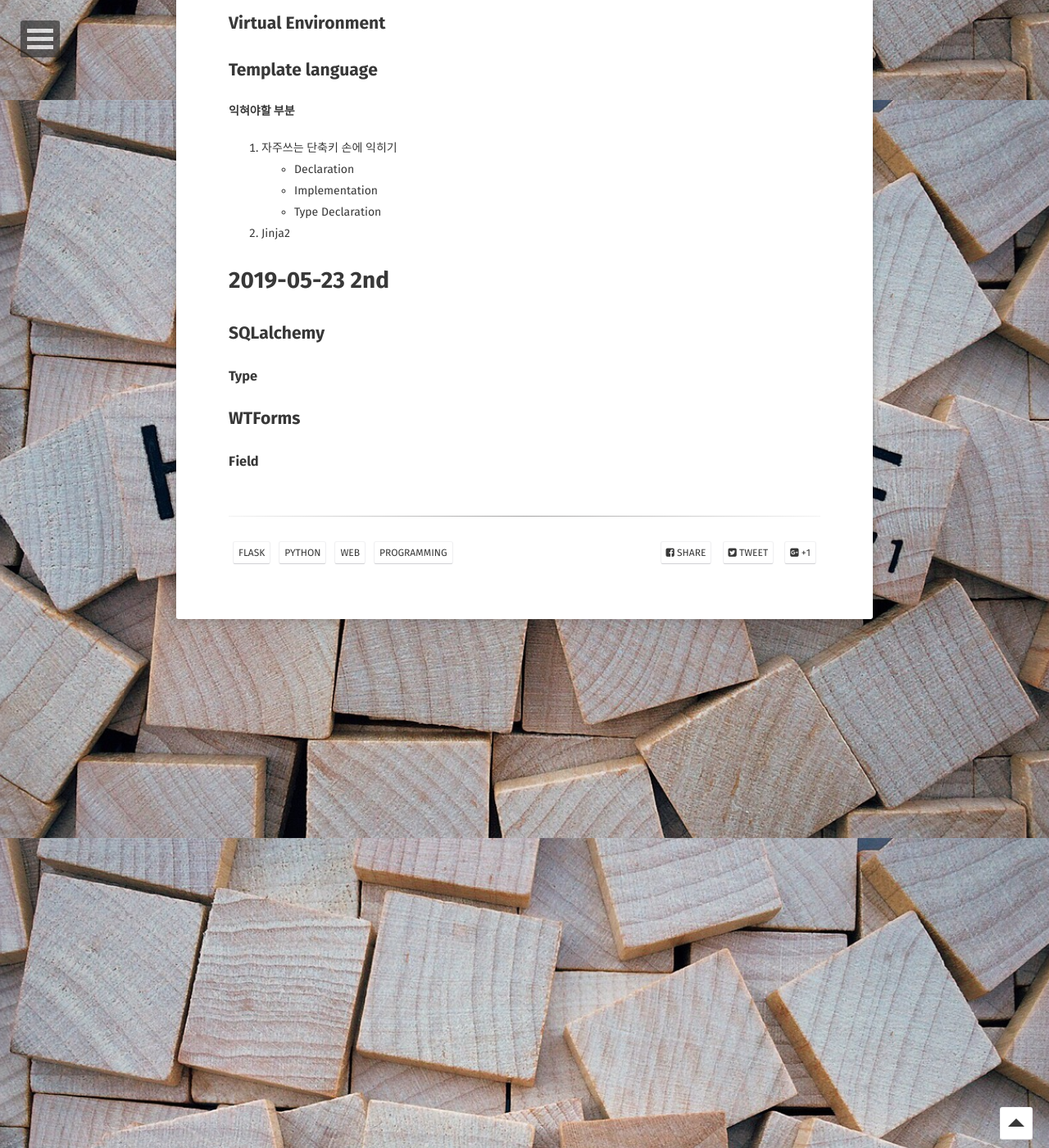
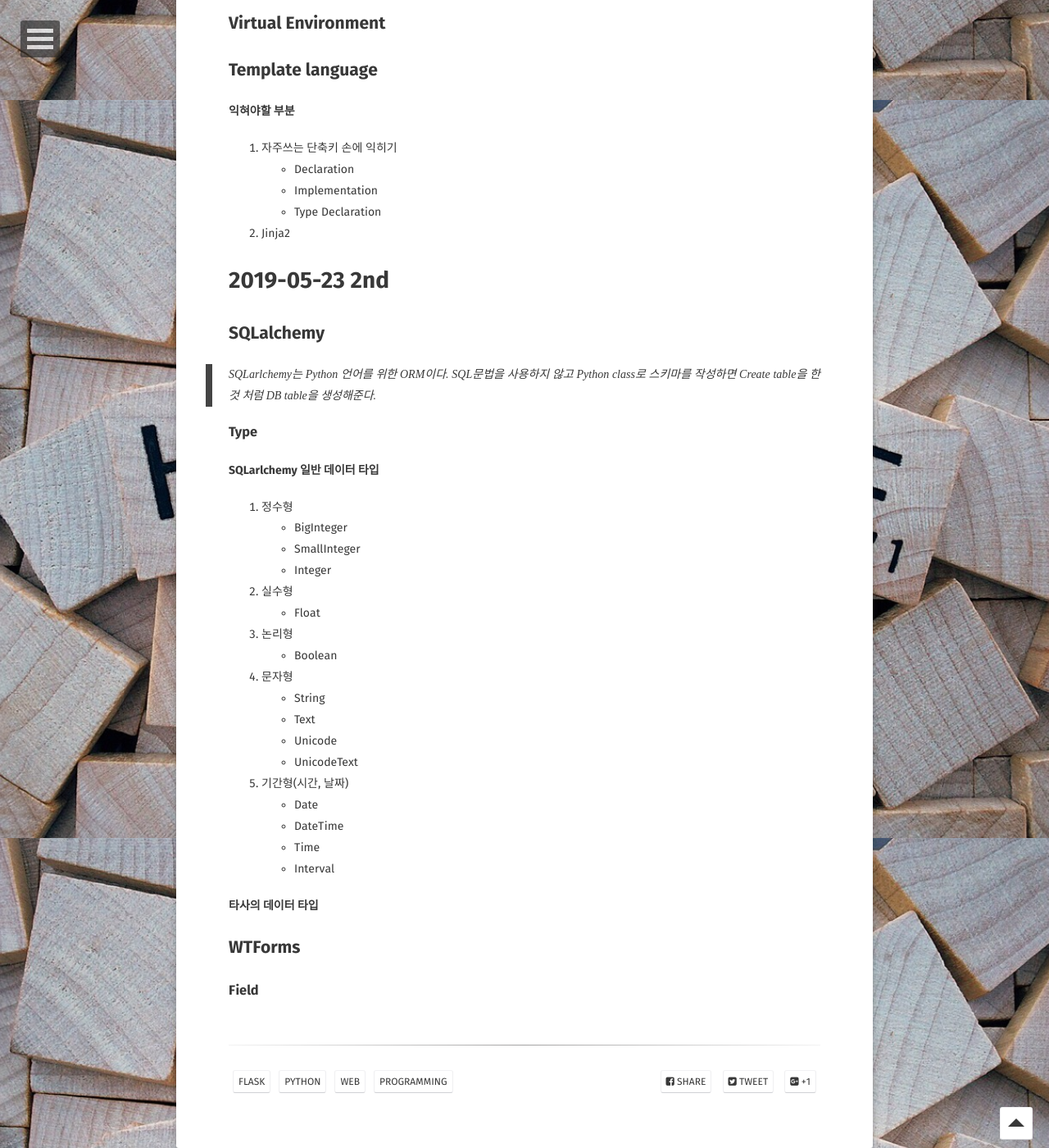
Before and after one commit to Jungjihyuk/JH_Life, a Jekyll site: the page built from _posts/2019-05-18-flask.md, in a window 1280 px wide and 1400 px high, scrolled down 7078 px. Shown: the whole window at 82% size. Built offline with Jekyll 4.4.1, drawn with Linux system fonts in a browser that asks for light colours; some web fonts are replaced; comment, search, counter and statistics services are not loaded.

Commit message:
Add data type(2nd)

```diff
--- a/_posts/2019-05-18-flask.md
+++ b/_posts/2019-05-18-flask.md
@@ -253,7 +253,36 @@ Resource 확인하는 법: [naver post](https://m.post.naver.com/viewer/postView
 
 ## SQLalchemy
 
+> SQLarlchemy는 Python 언어를 위한 ORM이다.
+SQL문법을 사용하지 않고 Python class로 스키마를 작성하면 Create table을 한것 처럼 DB table을 생성해준다.
+
+
 ### Type
+
+#### SQLarlchemy 일반 데이터 타입
+
+1. 정수형
+- BigInteger
+- SmallInteger
+- Integer
+2. 실수형
+- Float
+3. 논리형
+- Boolean
+4. 문자형
+- String
+- Text
+- Unicode
+- UnicodeText
+5. 기간형(시간, 날짜)
+- Date
+- DateTime
+- Time
+- Interval
+
+#### 타사의 데이터 타입
+
+
 
 ## WTForms
 
```
